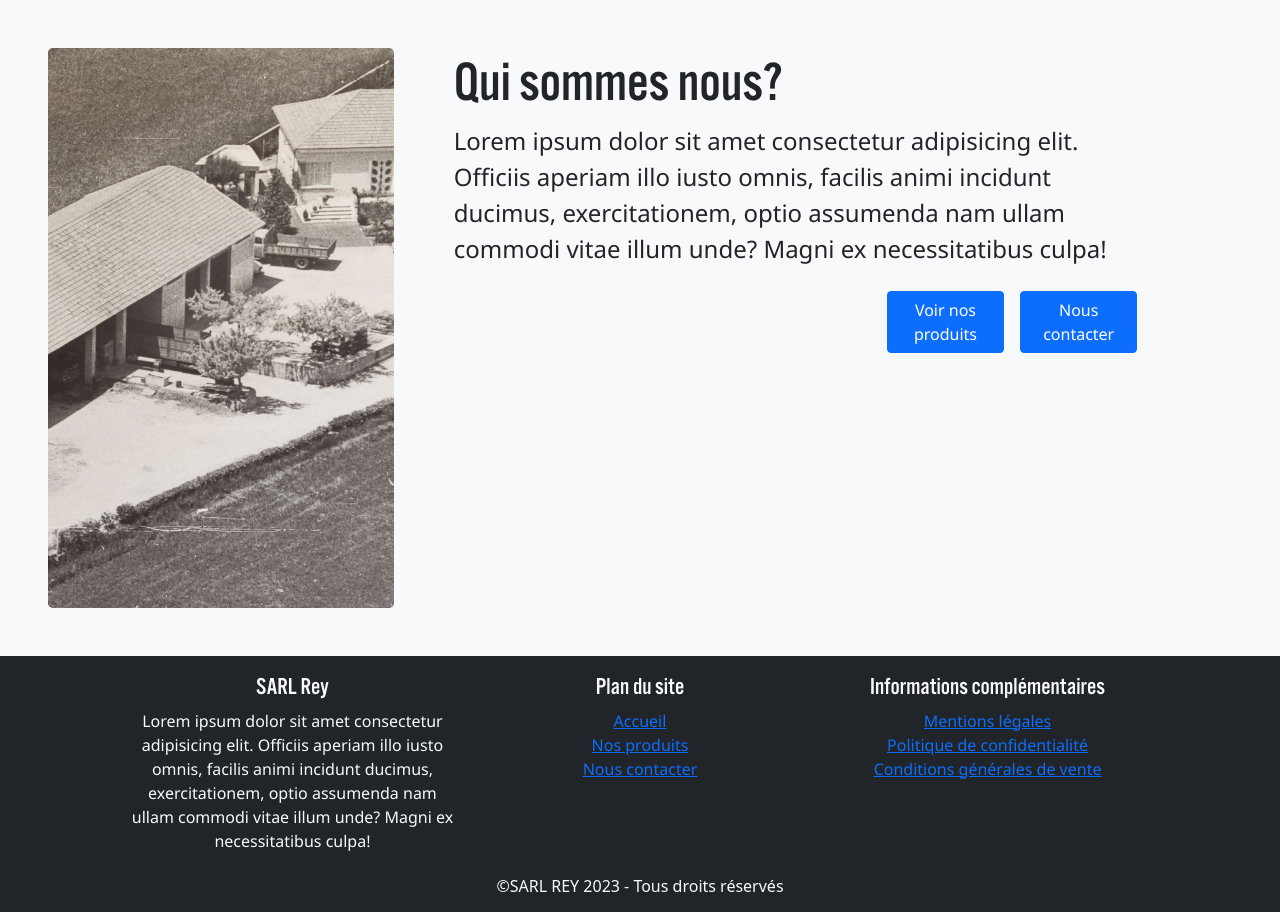
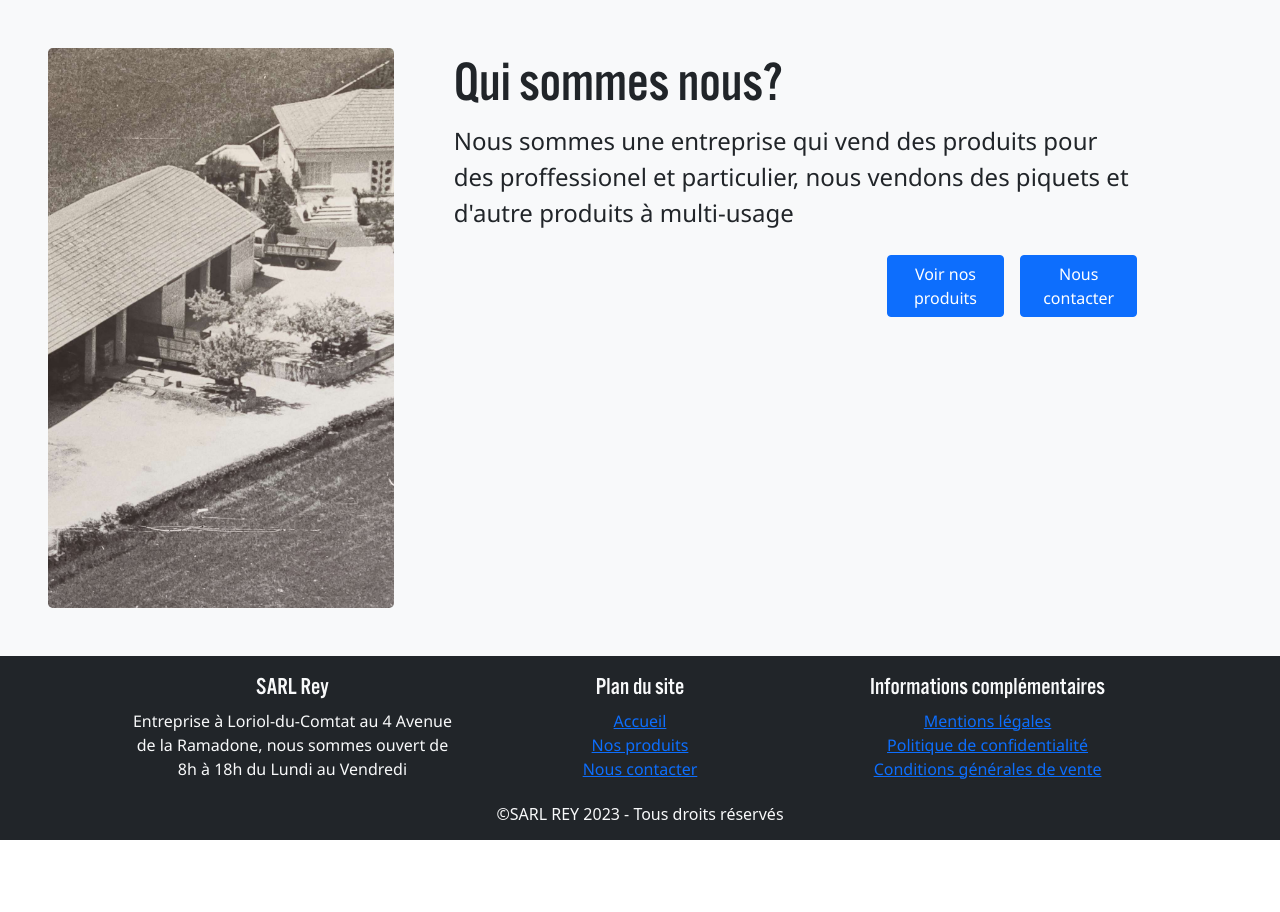
Before and after one commit to Pierre-Gei/projet-webdev-S4, an Angular app in the folder AngularProject/: page / in a window 1280 px wide. Shown: the part 800-1712 px from the top of the page. After the commit the page ends 1640 px from the top, so only its background shows below. Built offline with nearby package versions, Linux system fonts and the light colour scheme.

Commit message:
LOREM IPSUM

```diff
--- a/AngularProject/src/app/component/accueil/acceuil.component.html
+++ b/AngularProject/src/app/component/accueil/acceuil.component.html
@@ -42,7 +42,7 @@
         <div class="col-lg-8 ps-lg-5 d-flex-row">
           <div class="d-flex row">
             <h1 class="display-4 titre">Qui sommes nous?</h1>
-            <p class="textes">Lorem ipsum dolor sit amet consectetur adipisicing elit. Officiis aperiam illo iusto omnis, facilis animi incidunt ducimus, exercitationem, optio assumenda nam ullam commodi vitae illum unde? Magni ex necessitatibus culpa!</p>
+            <p class="textes">Nous sommes une entreprise qui vend des produits pour des proffessionel et particulier, nous vendons des piquets et d'autre produits à multi-usage </p>
           </div>
           <div class="row justify-content-lg-end justify-content-center">
             <button class="btn btn-primary m-2 col-lg-2 smallTextes" routerLink="/produits">Voir nos produits</button>
@@ -57,7 +57,7 @@
       <div class="row col-lg-10">
         <div class="col-lg-4 border-white">
           <h4 class="titre">SARL Rey</h4>
-          <p class="smallerTextes">Lorem ipsum dolor sit amet consectetur adipisicing elit. Officiis aperiam illo iusto omnis, facilis animi incidunt ducimus, exercitationem, optio assumenda nam ullam commodi vitae illum unde? Magni ex necessitatibus culpa!</p>
+          <p class="smallerTextes">Entreprise à Loriol-du-Comtat au 4 Avenue de la Ramadone, nous sommes ouvert de 8h à 18h du Lundi au Vendredi</p>
         </div>
         <div class="col-lg-4 border-white">
           <h4 class="titre">Plan du site</h4>
```
